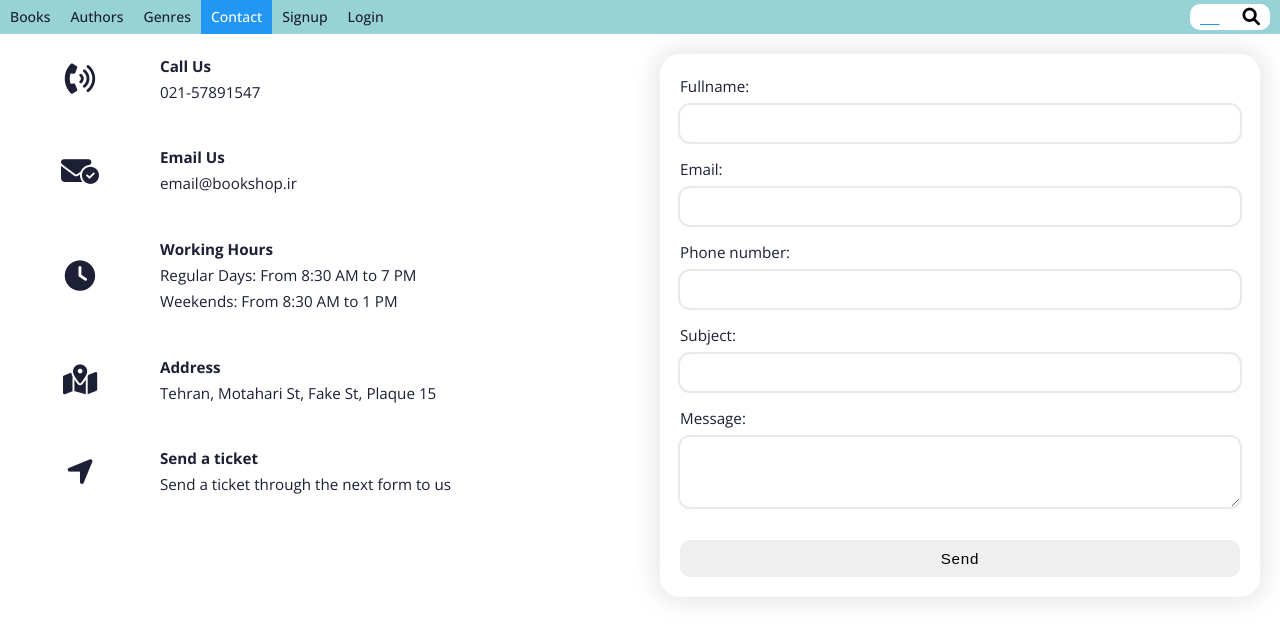
After one commit to MHBahrampour/book-shop, a Django app: page /app/contact/ in a window 1280 px wide. The commit adds this page. Shown: the top 641 px of the page. Run offline with Django 4.2, Linux system fonts and the light colour scheme.

Commit message:
Contact completed. Comment modified.

```diff
--- a/app/admin.py
+++ b/app/admin.py
@@ -1,5 +1,5 @@
 from django.contrib import admin
-from .models import Book, Genre, Author, Comment
+from .models import Book, Genre, Author, Comment, Contact
 
 class BookAdmin(admin.ModelAdmin):
   list_display  = ('title', 'author')
@@ -13,3 +13,4 @@ admin.site.register(Book, BookAdmin)
 admin.site.register(Author, AuthorAdmin)
 admin.site.register(Genre)
 admin.site.register(Comment)
+admin.site.register(Contact)
--- a/app/forms.py
+++ b/app/forms.py
@@ -1,8 +1,13 @@
+import imp
 from django import forms
+
+from .models import Contact
+
 
 class CommentForm(forms.Form):
 
   SCORE_CHOICES = [
+    ('', "Nothing Selected"),
     ('1', "1"),
     ('2', "2"),
     ('3', "3"),
@@ -11,13 +16,21 @@ class CommentForm(forms.Form):
   ]
 
   RECOMMEND_CHOICES = [
+    ('', "Nothing Selected"),
     ('I Dont Recommend It', "I Dont Recommend It"),
     ('Not Sure To Recommend', "Not Sure To Recommend"),
     ('I Recommend It', "I Recommend It"),
   ]
 
-  score = forms.ChoiceField(label='Score', choices=SCORE_CHOICES, widget=forms.RadioSelect)
+  score = forms.ChoiceField(label='Score', choices=SCORE_CHOICES)
 
-  recommend = forms.ChoiceField(label='Do you recommend this book?', choices=RECOMMEND_CHOICES, widget=forms.RadioSelect)
+  recommend = forms.ChoiceField(label='Do you recommend this book?', choices=RECOMMEND_CHOICES)
 
   text = forms.CharField(label='Comment text', max_length=1000, widget=forms.Textarea)
+
+
+class ContactForm(forms.ModelForm):
+
+  class Meta:
+    model   = Contact
+    fields  = ('fullname', 'email', 'phone_number', 'subject', 'message')
--- a/app/models.py
+++ b/app/models.py
@@ -1,4 +1,5 @@
 from django.db import models
+from django.forms import CharField
 from django.urls import reverse
 from django.conf import settings
 
@@ -112,6 +113,21 @@ class Comment(models.Model):
     """String for representing the Model object."""
     return self.user.username
 
-  def get_absolute_url(self):
-    """Returns the URL to access a list of books in a specific genre."""
-    return reverse('genre-books', args=[str(self.id)])
+
+class Contact(models.Model):
+
+  fullname      = models.CharField(max_length=150)
+
+  email         = models.EmailField(max_length=100)
+
+  phone_number  = models.CharField(max_length=11)
+
+  subject       = models.CharField(max_length=50)
+
+  message       = models.TextField(max_length=1000)
+
+  date_time     = models.DateTimeField(auto_now_add=True)
+
+  def __str__(self):
+    """String for representing the Model object."""
+    return self.subject
--- a/app/static/app/css/styles.css
+++ b/app/static/app/css/styles.css
@@ -115,6 +115,15 @@ input, select { font-size: clamp(1.4rem, 1.2rem + 0.25vw, 1.8rem); }
   top: 50%;
   transform: translate(-50%, -50%);
 }
+
+/* The grid way */
+.grid-center {
+  display: grid !important;
+  place-items: center;
+}
+
+/* Removes box-shadow */
+.no-shadow { box-shadow: none !important; }
 
 
 /* -- 3 BASE CONTAINERS -- */
@@ -309,17 +318,18 @@ input, select { font-size: clamp(1.4rem, 1.2rem + 0.25vw, 1.8rem); }
 }
 
 
-/* || 8 REGISTERATION */
+/* == 8 FORMS */
 
-.registeration {
+.form {
   border-radius: 2rem;
   box-shadow: 0px 0px 25px 5px rgba(0,0,0,0.1);
   padding: 2rem;
+  width: 100%;
 }
 
-.registeration input[type=text],
-.registeration input[type=password],
-.comment-form textarea {
+.form input,
+.form textarea,
+.form select {
   padding: 1rem;
   margin-top: 0.5rem;
   border-radius: 1rem;
@@ -327,58 +337,29 @@ input, select { font-size: clamp(1.4rem, 1.2rem + 0.25vw, 1.8rem); }
   outline: 2px solid #e9e9ed;
 }
 
-.registeration input[type=text]:focus,
-.registeration input[type=password]:focus {
+.form input:focus,
+.form textarea:focus,
+.form select:focus {
   outline: 2px solid var(--nav-active);
 }
 
-.registeration input[type=submit],
-.comment-form input[type=submit] {
+.form textarea { height: 7rem; }
+
+.form input[type=submit] {
   padding: 1rem;
   width: 100%;
   border-radius: 1rem;
   margin-top: 1rem;
-  text-transform: uppercase;
-}
+  letter-spacing: 0.05em;
 
-.registeration .field-wrapper,
-.comment-form .field-wrapper {
-  margin-bottom: 1rem;
-}
-
-/* || 8 COMMENT */
-.comment-section-wrapper {
-  border-radius: 2rem;
-  border: 2px solid #e9e9ed;
-  padding: 2rem;
-  margin: 1rem;
-  margin-top: 5rem;
-}
-
-/* Sending comment section */
-.comment-form .radio div {
-  display: inline-block;
-  margin-right: 1em;
-}
-
-.comment-form .radio input,
-.comment-form .radio label {
+  outline: none;
   cursor: pointer;
 }
 
-.comment-form textarea {
-  height: 100px;
-}
+.form .field-wrapper { margin-bottom: 1em; }
 
-/* Showing comments section */
-.comments-item-wrapper {
-  border-radius: 2rem;
-  box-shadow: 0px 0px 25px 5px rgba(0,0,0,0.1);
 
-  padding: 2rem;
-  margin-top: 5rem;
-}
-
+/* == 9 COMMENTS */
 .comment-item {
   width: 100%;
   padding: 2rem;
@@ -390,43 +371,62 @@ input, select { font-size: clamp(1.4rem, 1.2rem + 0.25vw, 1.8rem); }
 .comment-item .header p {
   display: inline-block;
   padding: 0.5rem 1rem;
-  margin-right: 0.5em;
   border-radius: 1rem;
   line-height: 1;
 }
 
-.comment-item .text {
-  padding: 1rem 1rem 0rem 2rem;
+.comment-item .header .user,
+.comment-item .header .date {
+  border: 1px solid var(--text);
 }
 
+.comment-item .text { padding: 1rem 1rem 0rem 2rem; }
 
-.comment-item .header .score.low {
-  background-color: red;
-  color: white;
-}
-.comment-item .header .score.medium {
-  background-color: gray;
-  color: white;
-}
-.comment-item .header .score.good {
-  background-color: green;
-  color: white;
+/* Style for different scores */
+.comment-item .header .score { color: var(--white); }
+
+.comment-item .header .score.low    { background-color: red; }
+.comment-item .header .score.medium { background-color: gray; }
+.comment-item .header .score.good   { background-color: green; }
+
+/* Style for different recomendations */
+.comment-item .text .recommend.no       { color: red; }
+.comment-item .text .recommend.not-sure { color: gray; }
+.comment-item .text .recommend.yes      { color: green; }
+
+.comment-item .header .user { text-transform: uppercase; }
+
+
+/* == 10 CONTACT */
+.contact-container {
+  display: grid;
+  grid-template-columns: repeat(2, 1fr);
+  grid-template-rows: min-content;
+  gap: 4rem;
 }
 
-.comment-item .text .recommend.no {
-  color: red;
-}
-.comment-item .text .recommend.not-sure {
-  color: gray;
-}
-.comment-item .text .recommend.yes {
-  color: green;
+.contact-items-container {
+  display: grid;
+  grid-template-columns: 1fr;
+  grid-template-rows: repeat(4, min-content);
+  gap: 4rem;
+
 }
 
-.comment-item .header .username {
-  text-transform: uppercase;
+.contact-item {
+  display: grid;
+  grid-template-columns: 20% 1fr;
+  grid-template-rows: min-content;
+  gap: 2rem;
 }
 
+.contact-item .icon {
+  font-size: 2em;
+}
+
+.contact-item .header {
+  font-weight: bold;
+}
 
 
 /* == 9 MEDIA QUERIES */
@@ -517,9 +517,15 @@ input, select { font-size: clamp(1.4rem, 1.2rem + 0.25vw, 1.8rem); }
 /* -- 9.1 HOVERS */
 @media (hover: hover) {
 
-  .topnav a:hover { background-color: var(--nav-hover); }
+  .topnav a:hover {
+    background-color: var(--nav-hover);
+    color: var(--text);
+  }
 
-  .topnav .search-container button:hover { background-color: var(--nav-active); }
+  .topnav .search-container button:hover {
+    background-color: var(--nav-active);
+    color: var(--white);
+  }
 
   .list-item-container:hover { background-color: #f3feff; }
 
--- /dev/null
+++ b/app/templates/app/contact.html
@@ -0,0 +1,88 @@
+{% extends "base.html" %}
+
+{% block title %}<title>Contact Us</title>{% endblock %}
+
+{% block content %}
+
+  <div class="contact-container">
+
+    <!-- Contact Ways -->
+    <div class="contact-items-container">
+
+      <div class="contact-item">
+
+        <i class="fa-solid fa-phone-volume icon grid-center"></i>
+
+        <div>
+          <p class="header">Call Us</p>
+          <p>021-57891547</p>
+        </div>
+
+      </div>
+
+      <div class="contact-item">
+
+        <i class="fa-solid fa-envelope-circle-check icon grid-center"></i>
+
+        <div>
+          <p class="header">Email Us</p>
+          <p>email@bookshop.ir</p>
+        </div>
+
+      </div>
+
+      <div class="contact-item">
+
+        <i class="fa-solid fa-clock icon grid-center"></i>
+
+        <div>
+          <p class="header">Working Hours</p>
+          <p>Regular Days: From 8:30 AM to 7 PM</p>
+          <p>Weekends: From 8:30 AM to 1 PM</p>
+        </div>
+
+      </div>
+
+      <div class="contact-item">
+
+        <i class="fa-solid fa-map-location-dot icon grid-center"></i>
+
+        <div>
+          <p class="header">Address</p>
+          <p>Tehran, Motahari St, Fake St, Plaque 15</p>
+        </div>
+
+      </div>
+
+      <div class="contact-item">
+
+        <i class="fa-solid fa-location-arrow icon grid-center"></i>
+
+        <div>
+          <p class="header">Send a ticket</p>
+          <p>Send a ticket through the next form to us</p>
+        </div>
+
+      </div>
+
+    </div>
+
+    <!-- Contact Form -->
+    <div class="form">
+      <form method="post">
+        {% csrf_token %}
+
+        {% for field in contact_form %}
+          <div class="field-wrapper">
+            {{ field.errors }}
+            {{ field.label_tag }} {{ field }}
+          </div>
+        {% endfor %}
+        <input type="submit" value="Send">
+
+      </form>
+    </div>
+
+  </div>
+
+{% endblock %}
--- a/app/templates/base.html
+++ b/app/templates/base.html
@@ -39,6 +39,7 @@
 
         <a href="{% url 'authors' %}" class="btn no-decoration {% if url_name == 'authors' %}active{% endif %}">Authors</a>
         <a href="{% url 'genres' %}" class="btn no-decoration {% if url_name == 'genres' %}active{% endif %}">Genres</a>
+        <a href="{% url 'contact' %}" class="btn no-decoration {% if url_name == 'contact' %}active{% endif %}">Contact</a>
 
         {% if user.is_authenticated %}
           <a href="{% url 'show_shopping_cart' %} "class="btn no-decoration {% if url_name == 'show_shopping_cart' %}active{% endif %}">Shopping Cart</a>
--- a/app/urls.py
+++ b/app/urls.py
@@ -25,4 +25,7 @@ urlpatterns = [
 
   path("search/", views.SearchResultsView.as_view(), name="search"),
 
+  path("contact/", views.contact, name="contact"),
+  path("contact/successful", views.successfulContact, name="successful_contact"),
+
 ]
--- a/app/views.py
+++ b/app/views.py
@@ -5,8 +5,8 @@ from django.contrib.auth.forms import UserCreationForm
 from django.http import HttpResponseRedirect
 from django.urls import reverse_lazy
 
-from .models import Book, Comment, Author, Genre, ShoppingCart
-from .forms import CommentForm
+from .models import Book, Author, Genre, ShoppingCart, Comment, Contact
+from .forms import CommentForm, ContactForm
 
 
 class SearchResultsView(generic.ListView):
@@ -176,6 +176,42 @@ def successfulPurchase(request):
   return render(request, 'app/successful_purchase.html')
 
 
+def contact(request):
+
+  # Define context dictionary to be filled in the process
+  context = {}
+
+  # If the request type is POST
+  if request.POST:
+
+    # Create the respective Form with a POST request
+    form = ContactForm(request.POST)
+
+    # Check if the form passed verifications
+    if form.is_valid():
+
+      # Save the form in database
+      form.save()
+
+      # Redirect user to the Successful Contact page
+      return redirect('successful_contact')
+
+    # If form wasn't valid, return unvalid form to be filled again
+    else:
+      context['contact_form'] = form
+
+  # If the request type is GET, create an empty form and pass it to template
+  else:
+    form = ContactForm()
+    context['contact_form'] = form
+
+  return render(request, 'app/contact.html', context)
+
+def successfulContact(request):
+
+  return render(request, 'app/successful_contact.html')
+
+
 class Signup(generic.CreateView):
   form_class = UserCreationForm
   success_url = reverse_lazy("login")
--- a/templates/registration/login.html
+++ b/templates/registration/login.html
@@ -4,7 +4,7 @@
 
 {% block content %}
 
-  <div class="registeration center">
+  <div class="form center">
     <form method="post" action="{% url 'login' %}">
       {% csrf_token %}
 
--- a/templates/registration/signup.html
+++ b/templates/registration/signup.html
@@ -4,7 +4,7 @@
 
 {% block content %}
 
-  <div class="registeration center">
+  <div class="form center">
     <form method="post" action="{% url 'signup' %}">
       {% csrf_token %}
 
```
Also changed, not shown: app/templates/app/book_detail.html (+4 -6 lines), app/templates/app/successful_contact.html (added, +13 -0 lines), app/migrations/0018_contact.py (added), db.sqlite3.
